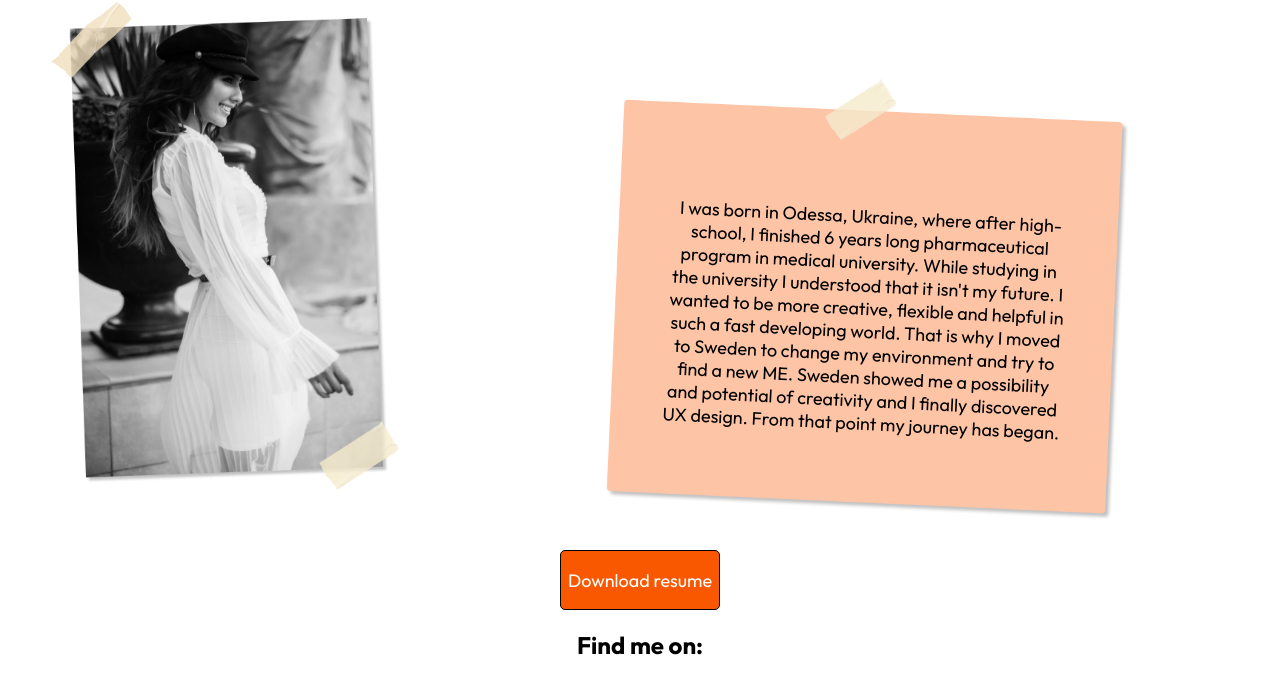
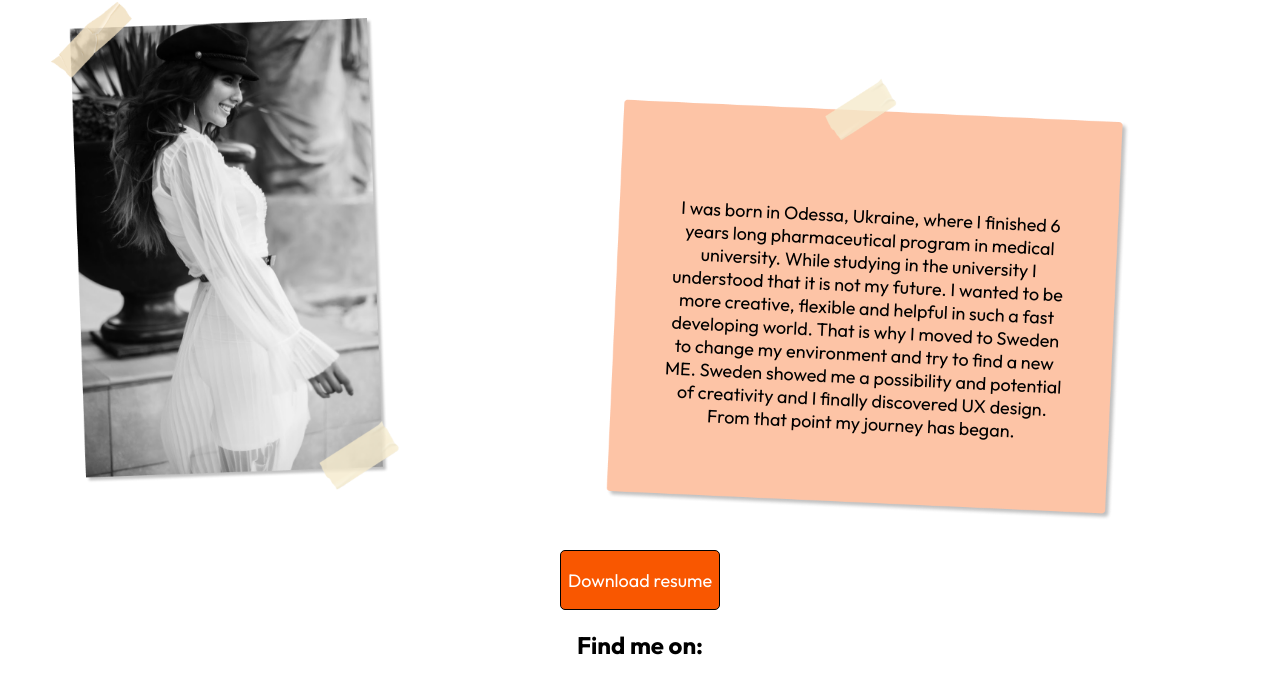
Before and after one commit to Lolka69/E-Portfolio, a plain HTML site: page AboutMe.html in a window 1280 px wide. Shown: the part 73-750 px from the top of the page. Drawn offline with Linux system fonts and the light colour scheme.

Commit message:
updated about me

```diff
--- a/AboutMe.html
+++ b/AboutMe.html
@@ -58,9 +58,9 @@
       <div class="infoContainer">
         <img id="infoPic" src="img/OrangePaper.png" alt="Orange note" />
         <p class="centerText">
-          I was born in Odessa, Ukraine, where after high-school, I finished 6
+          I was born in Odessa, Ukraine, where I finished 6
           years long pharmaceutical program in medical university. While
-          studying in the university I understood that it isn't my future. I
+          studying in the university I understood that it is not my future. I
           wanted to be more creative, flexible and helpful in such a fast
           developing world. That is why I moved to Sweden to change my
           environment and try to find a new ME. Sweden showed me a possibility
```
